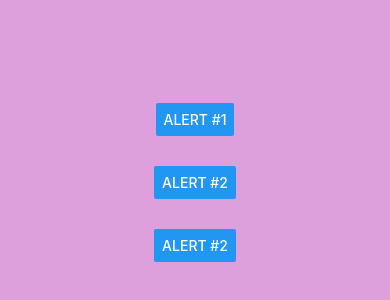
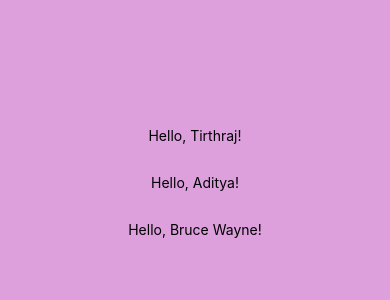
Before and after one commit to tirthraj07/React-Native, a React Native app: screen / in a window 390 px wide. Shown: the part 240-540 px from the top of the page. Built offline with nearby package versions, Linux system fonts and the light colour scheme.

Commit message:
React Native Tutorial - 18 - Custom Components

```diff
--- a/App.js
+++ b/App.js
@@ -1,5 +1,5 @@
-import { View, Button, Alert } from "react-native";
-
+import { View } from "react-native";
+import Greet from "./components/Greet";
 
 export default function App(){
 
@@ -12,46 +12,10 @@
       gap:30,
       }}>
 
-      {/*  You can specify the title in the alert  */}
-      <Button
-        title="Alert #1"
-        onPress={()=>Alert.alert("ERROR!")}
-      />
+        <Greet name={"Tirthraj"} />
+        <Greet name={"Aditya"} />
+        <Greet name={"Bruce Wayne"} />
 
-      {/*  You can also specify the message in the alert  */}
-      <Button
-        title="Alert #2"
-        onPress={()=>Alert.alert("ERROR!", "This is the alert message")}
-      />
-
-      {/*  You can also specify the buttons in the alert box. On Android -> MAX 3 Buttons. No restrictions on IOS  */}
-      <Button
-        title="Alert #2"
-        onPress={()=>Alert.alert("ERROR!", "This is the alert message",
-          [
-            {
-              text:"Cancel",
-              onPress: ()=>{console.log("cancel pressed")}
-            },
-            {
-              text:"Okay",
-              onPress: ()=>{console.log("Okay pressed")}
-            },
-            {
-              text:"Not Okay",
-              onPress: ()=>{console.log("Not Okay pressed")}
-            }
-          ]
-        )}
-      />
-
-      {/*
-
-          There are many more APIs. Check docs: https://reactnative.dev/docs/alert
-
-      */}
-
-
-    </View>
+     </View>
   )
 }
--- /dev/null
+++ b/components/Greet.js
@@ -0,0 +1,11 @@
+import { View, Text } from "react-native"
+
+export default function Greet({name}){
+    return (
+        <View>
+            <Text>
+                Hello, {name}!
+            </Text>
+        </View>
+    )
+}
```
